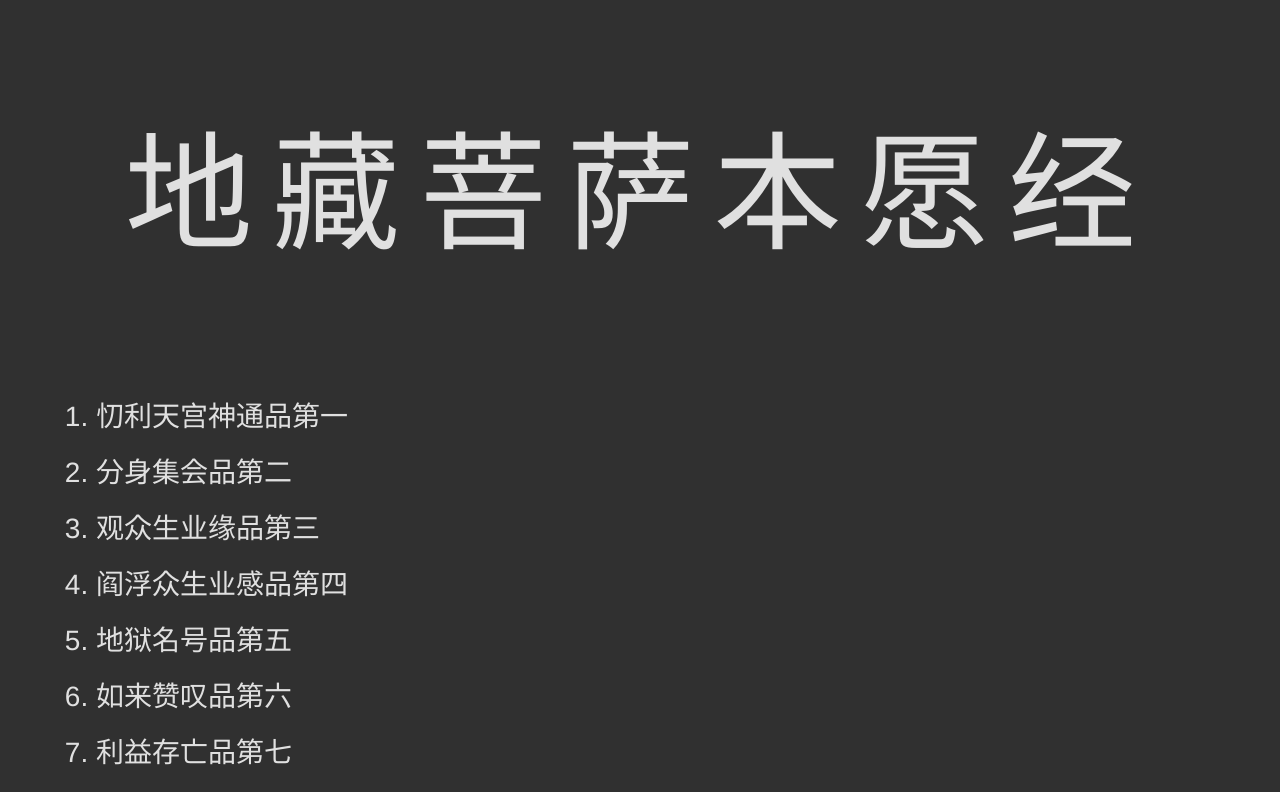
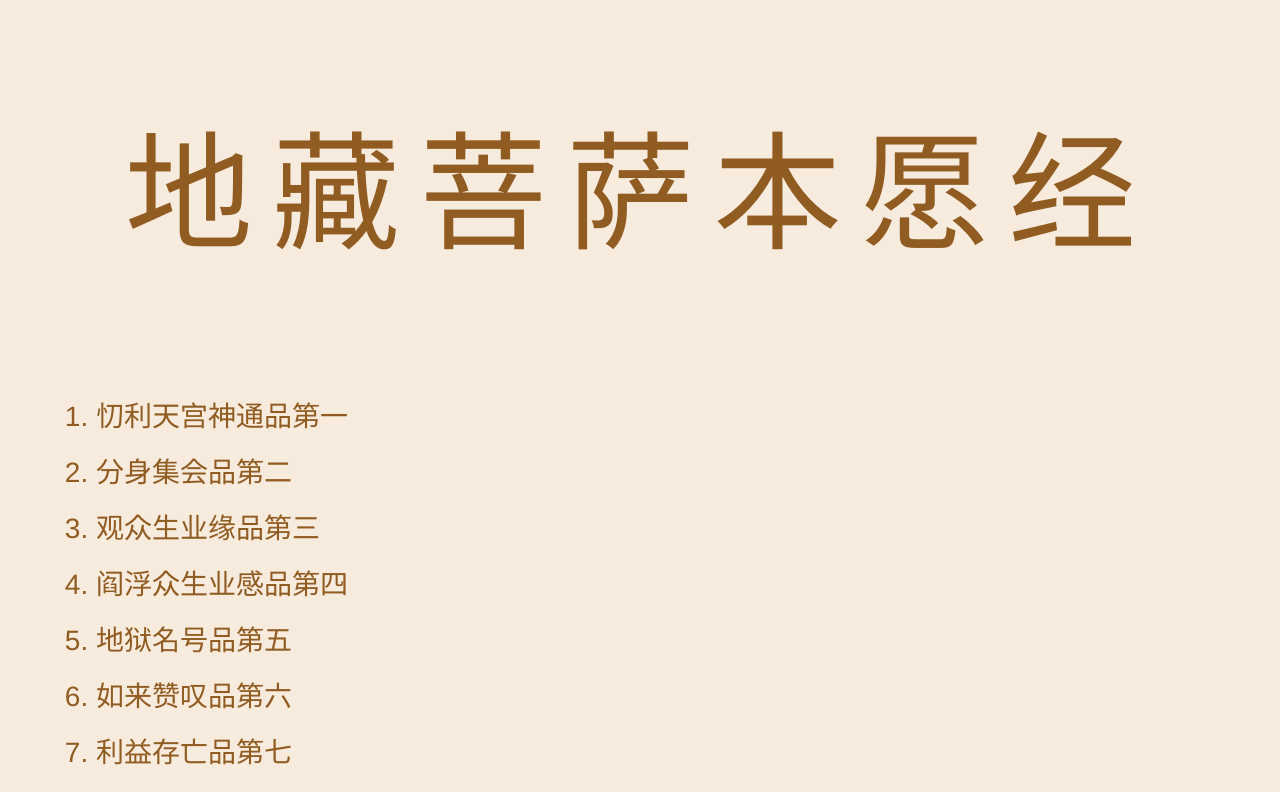
Before and after one commit to stetrevor/Ksitigarbhasutra, a Vue app: page / in a window 1280 px wide. Shown: the top 792 px of the page. Built offline with nearby package versions, Linux system fonts and the light colour scheme.

Commit message:
Update vue-cli-plugin-sutra

```diff
--- a/package.json
+++ b/package.json
@@ -28,7 +28,7 @@
     "prettier": "^1.18.2",
     "sass": "^1.22.12",
     "sass-loader": "^8.0.0",
-    "vue-cli-plugin-sutra": "^3.0.0",
+    "vue-cli-plugin-sutra": "^3.0.2",
     "vue-template-compiler": "^2.6.10",
     "workbox-webpack-plugin": "^4.3.1"
   },
--- a/src/App.vue
+++ b/src/App.vue
@@ -1,5 +1,5 @@
 <template>
-  <div id="app" :class="{ 'dark-mode': $darkMode }">
+  <div id="app">
     <router-view />
 
     <snackbar
--- a/src/main.js
+++ b/src/main.js
@@ -15,7 +15,7 @@ const setDarkMode = dark => {
   darkMode.setDarkModeSetting(dark)
 }
 
-setDarkMode(darkMode.getDarkModeSetting() || true)
+setDarkMode(darkMode.getDarkModeSetting())
 
 Vue.prototype.$setDarkMode = setDarkMode
 
```
Also changed, not shown: 1 other file (tests, documents, lock files or other folders).
